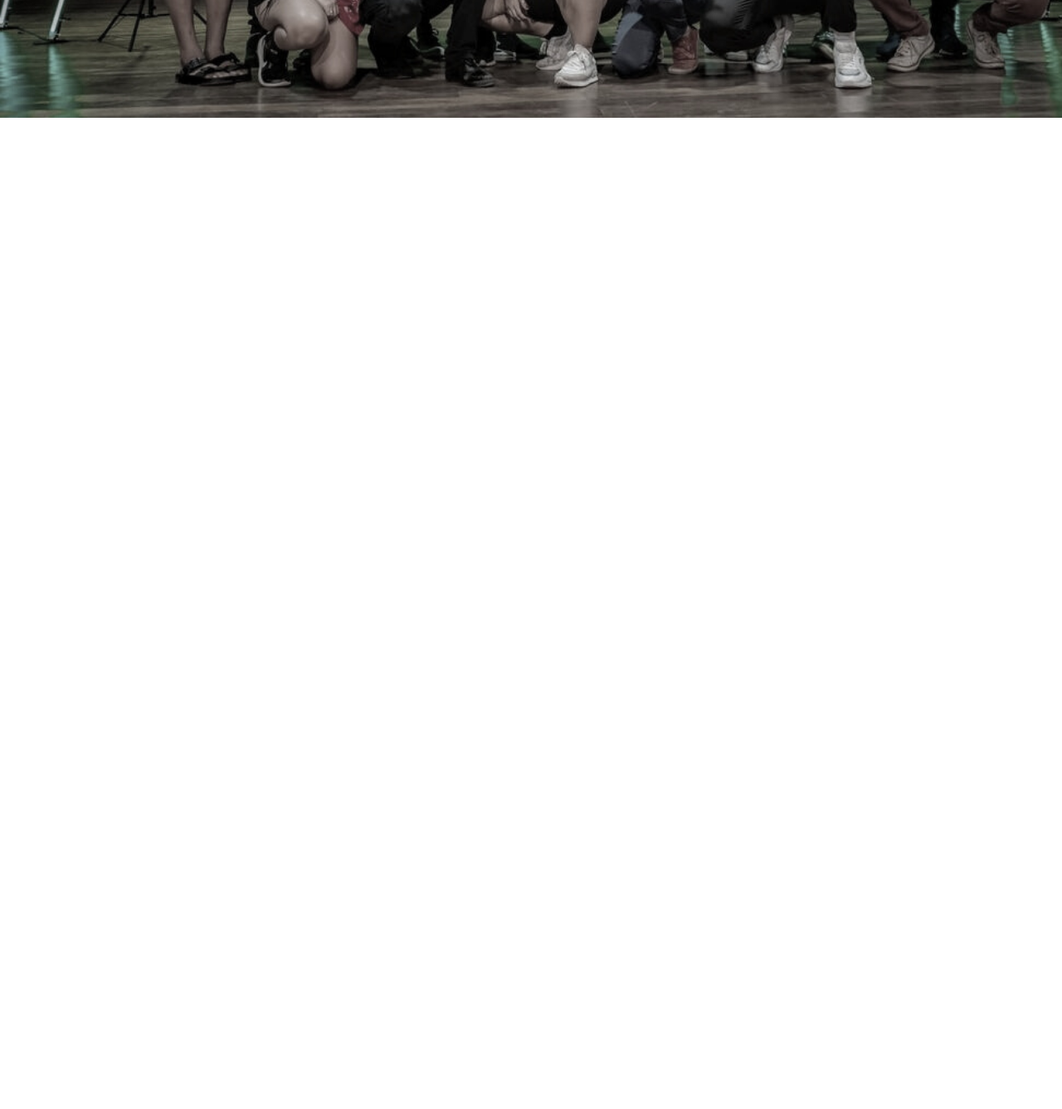
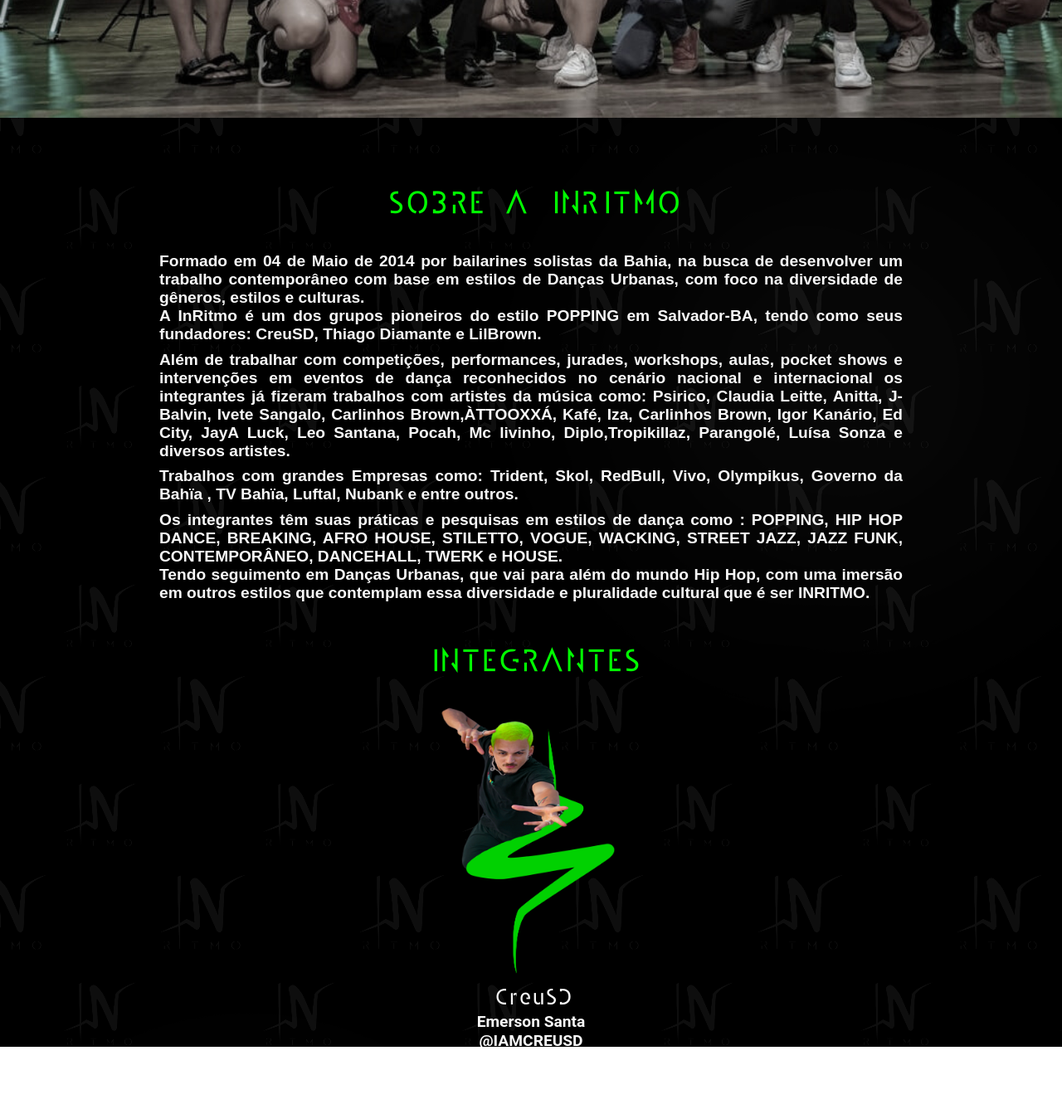
Before and after one commit to Emergbr/inritimo, a plain HTML site: page index.html in a window 1280 px wide. Shown: the part 818-2155 px from the top of the page at 83% size. Before the commit the page ends 960 px from the top, so only its background shows below. Drawn offline with Linux system fonts and the light colour scheme.

Commit message:
modificacao-2

```diff
--- a/index.html
+++ b/index.html
@@ -16,10 +16,10 @@
                     <img src="./assets/INRITMO verde.PNG" alt="logo-inritmo" id="Logo" width="150px">
                     <nav id="nav">
                         <a href="">HOME</a>
+                        <a href="">SOBRE</a>
                         <a href="">INTEGRANTES</a>
                         <a href="">EVENTOS</a>
                         <a href="">CONTATO</a>
-
                     </nav>
                 </div>
             </Header>
@@ -30,8 +30,40 @@
                     <video src="./assets/Video.mp4" id="video" controls autoplay width="900px" #video>Video do Grupo INRITMO</video>
                 </div>
 
-                <h1 id="sobre"></h1>
-                <p id="textoSobre"></p>
+                <div class="containerMainSobreIntegra">
+                <div class="sobre">
+                    <h1 id="sobre">SOBRE A INRITMO</h1>
+
+                    <div class="textosobre">
+                        <p id="paragrafoSobre">
+                            Formado em 04 de Maio de 2014 por bailarines solistas da Bahia, na busca de desenvolver um trabalho contemporâneo com base em estilos de Danças Urbanas, com foco na diversidade de gêneros, estilos e culturas. <BR>
+                            A InRitmo é um dos grupos pioneiros do estilo POPPING em Salvador-BA, tendo como seus fundadores: CreuSD, Thiago Diamante e LilBrown.</p>
+                        <p id="paragrafoSobre">
+                            Além de trabalhar com competições, performances, jurades, workshops, aulas, pocket shows e intervenções em eventos de dança reconhecidos no cenário nacional e internacional os integrantes já fizeram trabalhos com
+                            artistes da música como: Psirico, Claudia Leitte, Anitta, J-Balvin, Ivete Sangalo, Carlinhos Brown,ÀTTOOXXÁ, Kafé, Iza, Carlinhos Brown, Igor Kanário, Ed City, JayA Luck, Leo Santana, Pocah, Mc livinho, Diplo,Tropikillaz, Parangolé, Luísa Sonza e diversos artistes.
+                        </p>
+                        <p id="paragrafoSobre">
+                            Trabalhos com grandes Empresas como: Trident, Skol, RedBull, Vivo, Olympikus, Governo da Bahïa , TV Bahïa, Luftal, Nubank e entre outros.
+                        </p>
+                        <p id="paragrafoSobre">
+                            Os integrantes têm suas práticas e pesquisas em estilos de dança como : POPPING, HIP HOP DANCE, BREAKING,
+                            AFRO HOUSE, STILETTO, VOGUE, WACKING,	STREET	JAZZ, JAZZ FUNK, CONTEMPORÂNEO, DANCEHALL, TWERK e HOUSE. <br> Tendo seguimento em Danças Urbanas, que vai para além do mundo Hip Hop, com uma imersão em outros estilos que contemplam essa diversidade e pluralidade cultural que é ser INRITMO.
+
+                        </p>
+                    </div>
+
+                    <div class="integrantes">
+
+                        <h2 class="integrantesClass">INTEGRANTES</h2>
+                        <div class="creu">
+                            <img src="./assets/fontes/Asset 2 como Objeto Inteligente-1.png" alt="Dançarino creu" width="400">
+                            <h3>CreuSD</h3>
+                            <H4>Emerson Santa</H4>
+                            <h5>@IAMCREUSD</h5>
+                        </div>
+                    </div>
+                </div>
+                </div>
 
             </main>
         </div>
--- a/style.css
+++ b/style.css
@@ -22,12 +22,12 @@ flex-direction: column;
  display: grid;
  grid-template-columns:  50% auto;
  background-color: black;
- padding-left: 4rem ;
+ padding-left: 4rem;
 }
 
 a{
     text-decoration: none;
-    color: rgb(1, 209, 1);
+    color: rgb(1, 255, 1);
     font-size: 1.5rem;
     font-style: bold;
 }
@@ -37,8 +37,7 @@ a{
     flex-direction: row;
     gap: 3rem;
     align-items: center;
-    padding-left: 15rem;
-
+    padding-left: 8rem;
 }
 
 #logo{
@@ -48,7 +47,6 @@ a{
     height: auto;
     display: flex;
     align-items: center;
-    padding-left: 20rem;
 }
 
 .video{
@@ -63,3 +61,80 @@ a{
 #video{
     margin: 0 auto;
 }
+
+.containerMainSobreIntegra{
+    height: 200rem;
+    background-image: url(./assets/background.png);
+    display: flex;
+    flex-direction: column;
+    height: 70rem;
+    padding-top: 5rem;
+    align-items: center;
+    align-content: CENTER;
+    width: 100%;
+}
+.sobre{
+    color: rgba(255, 255, 255, 0.974);
+    display: flex;
+    flex-direction: column;
+    align-items: center;
+}
+
+#sobre{
+    margin: 0 auto;
+    color: rgb(1, 255, 1);
+    font-size: 2.8rem;
+}
+
+.textosobre{
+    padding-top: 2%;
+    font-weight: bold;
+    text-align: justify;
+    align-content: center;
+    width: 70%;
+    font-size: 1.2rem;
+    margin: 0 auto;;
+}
+
+#paragrafoSobre{
+    font-family: Arial, Helvetica, sans-serif;
+    padding-top: 1%;
+}
+
+.integrantesClass{
+    margin: 0 auto;
+    color: rgb(1, 255, 1);
+    font-size: 2.8rem;
+    padding-top: 3rem;
+    display: flex;
+    flex-direction: column;
+    align-items: center;
+}
+
+h3{
+    margin: 0 AUTO;
+    display: flex;
+    flex-direction: column;
+    align-items: center;
+    font-size: 2REM;
+}
+
+h4,h5{
+    margin: 0 AUTO;
+    display: flex;
+    flex-direction: column;
+    align-items: center;
+    font-size: 1.2REM;
+    font-family: roboto ;
+}
+
+.creu{
+    width: 400px;
+    height: 500px;
+    margin-top: 1rem;
+}
+.creu:hover{
+    background-color: rgba(9, 118, 9, 0.394);
+    border-radius: 10px;
+    cursor: pointer;
+}
```
Also changed, not shown: Apresentação InRitmo Parte 02.png (added), assets/background.png (added), assets/fontes/Asset 2 como Objeto Inteligente-1.png (added).
